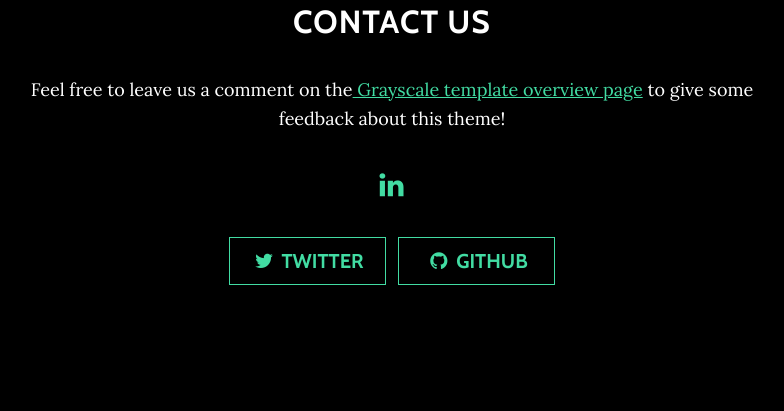
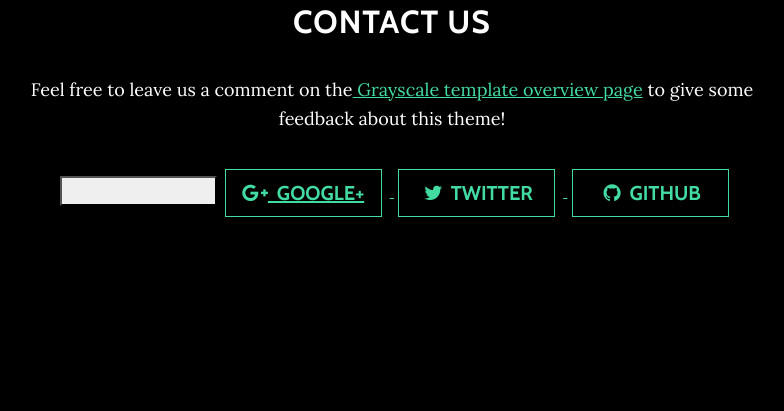
Before and after one commit to evasquezg97/evasquezg97.github.io, a plain HTML site: page index.html in a window 1280 px wide. Shown: the part 2372-2783 px from the top of the page, without its empty margins (248-1032 px from the left). Drawn offline with nearby package versions, Linux system fonts and the light colour scheme.

Commit message:
Update index.html

```diff
--- a/index.html
+++ b/index.html
@@ -62,7 +62,8 @@
                     <h2>Contact us</h2>
                     <p>Feel free to leave us a comment on the<a href="#">&nbsp;Grayscale template overview page</a>&nbsp;to give some feedback about this theme!</p>
                     <ul class="list-inline banner-social-buttons">
-                        <h3><a href="https://www.linkedin.com/in/jose-miguel-muñoz-arias-321158187"><i class="fa fa-linkedin"></i></a></h3>
+                        <li class="list-inline-item">&nbsp;<button ... by José Miguel Muñoz Arias
+                        <li class="list-inline-item">&nbsp;<button class="btn btn-primary btn-lg btn-default" type="button"><a href="https://github.com/evasquezg97"><i class="fa fa-google-plus fa-fw"></i><span class="network-name">&nbsp; Google+</span></button></li>
                         <li class="list-inline-item">&nbsp;<button class="btn btn-primary btn-lg btn-default" type="button"><i class="fa fa-twitter fa-fw"></i><span class="network-name">&nbsp;Twitter</span></button></li>
                         <li class="list-inline-item">&nbsp;<button class="btn btn-primary btn-lg btn-default" type="button"><i class="fa fa-github fa-fw"></i><span class="network-name">&nbsp;github</span></button></li>
                     </ul>
```
